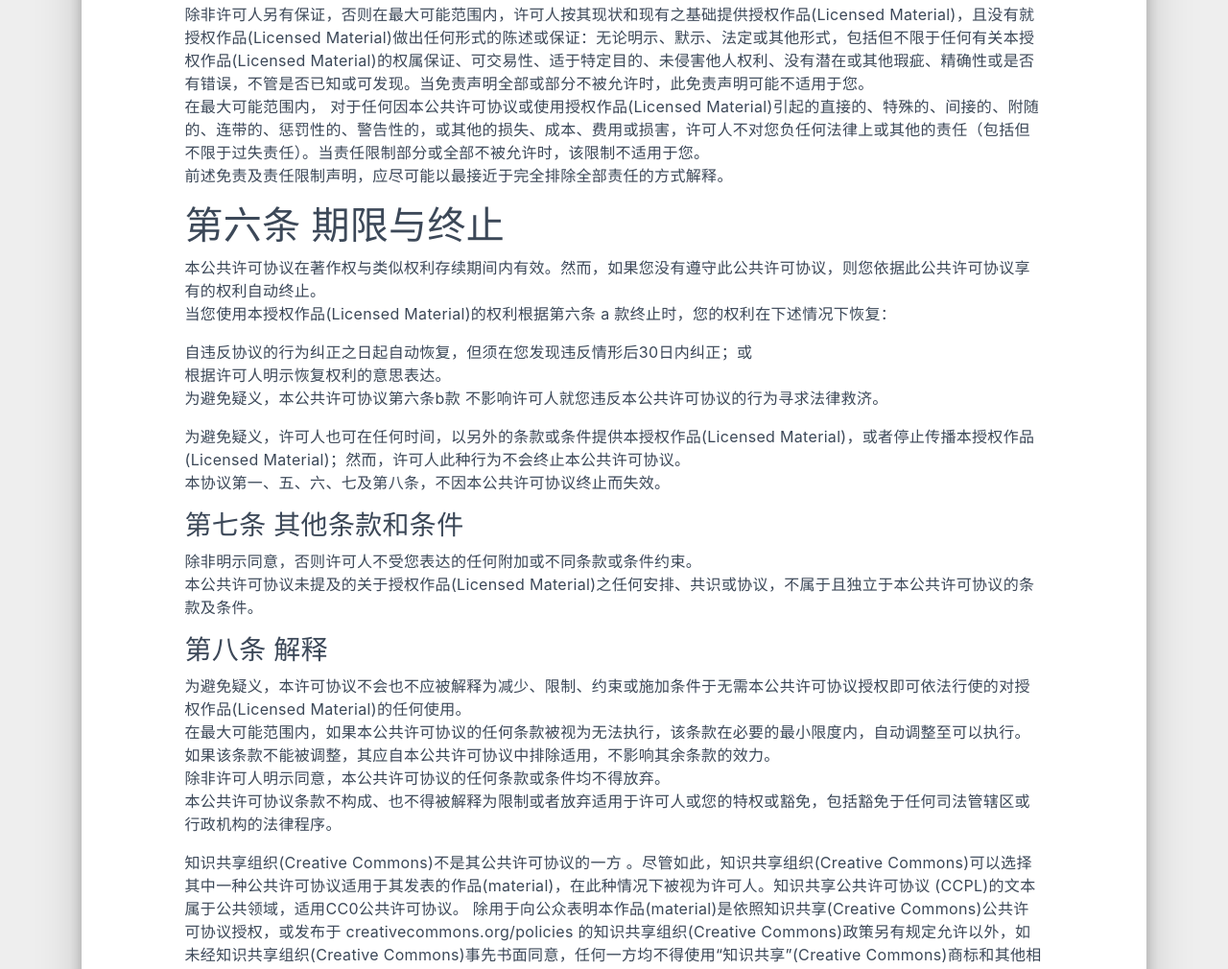
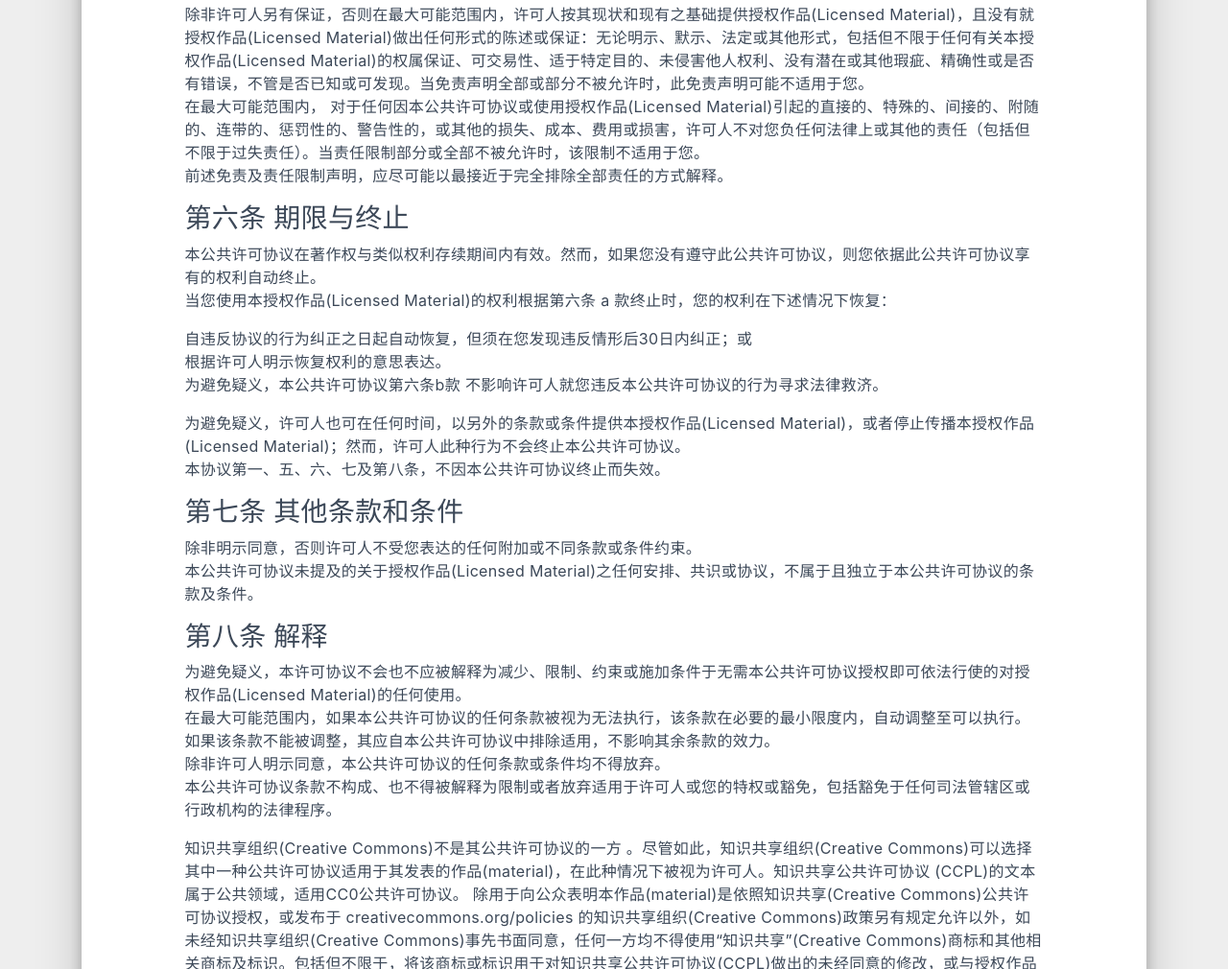
Before and after one commit to moecat-found/moecat-found.github.io, a website: page copyright/index.html in a window 1280 px wide. Shown: the part 3212-4222 px from the top of the page at 96% size. Drawn offline with nearby package versions, Linux system fonts and the light colour scheme; some packages are replaced by stand-ins of ours; no server answers; a script that the page names is missing; a small style sheet from the web is missing.

Commit message:
Site updated: 2024-07-20 20:10:18

```diff
--- a/copyright/index.html
+++ b/copyright/index.html
@@ -24,7 +24,7 @@
 <meta property="og:description" content="版权协议本站所有原创文章采用 CC BY-NC-SA 4.0 许可协议 通过行使本协议所授予的权利（定义如下），您接受并同意受到知识共享(Creative Commons)署名—非商业性使用—相同方式共享4.0国际公共许可协议（以下简称“本公共许可协议”）的约束。从合同解释的角度来看，您获得授权的对价是接受本协议的条款，许可人授予您这些权利的对价是可以通过采用本协议条款发布授权作品(materia">
 <meta property="og:locale" content="zh_CN">
 <meta property="article:published_time" content="2024-07-20T11:36:12.000Z">
-<meta property="article:modified_time" content="2024-07-20T11:59:05.185Z">
+<meta property="article:modified_time" content="2024-07-20T12:08:12.087Z">
 <meta property="article:author" content="MoecatFound君">
 <meta property="article:tag" content="MoecatFound君">
 <meta name="twitter:card" content="summary_large_image">
@@ -274,7 +274,7 @@
 <p>为避免疑义， 第二条 a 款第(1) 项授权您， 仅限于以非商业性目的，摘录、再利用、复制和分享全部或绝大部分数据库资料；<br>如果您将数据库资料的全部或绝大部分纳入您享有数据库特别权利的另一数据库，则您享有数据库特别权利的该数据库（而非其中的单个内容）视为演绎作品(Adapted Material)，适用第三条b款的要求；<br>如果您分享全部或大部分该数据库的资料，您必须遵守 第三条 a 款 规定的条件。</p>
 <p><strong>为避免疑义，当协议所授予的权利包含其他著作权与类似权利时，第四条补充且不取代本公共许可协议所规定的您的义务。</strong></p>
 <h3 id="第五条-免责声明及责任限制条款"><a href="#第五条-免责声明及责任限制条款" class="headerlink" title="第五条 免责声明及责任限制条款"></a>第五条 免责声明及责任限制条款</h3><p>除非许可人另有保证，否则在最大可能范围内，许可人按其现状和现有之基础提供授权作品(Licensed Material)，且没有就授权作品(Licensed Material)做出任何形式的陈述或保证：无论明示、默示、法定或其他形式，包括但不限于任何有关本授权作品(Licensed Material)的权属保证、可交易性、适于特定目的、未侵害他人权利、没有潜在或其他瑕疵、精确性或是否有错误，不管是否已知或可发现。当免责声明全部或部分不被允许时，此免责声明可能不适用于您。<br>在最大可能范围内， 对于任何因本公共许可协议或使用授权作品(Licensed Material)引起的直接的、特殊的、间接的、附随的、连带的、惩罚性的、警告性的，或其他的损失、成本、费用或损害，许可人不对您负任何法律上或其他的责任（包括但不限于过失责任）。当责任限制部分或全部不被允许时，该限制不适用于您。<br>前述免责及责任限制声明，应尽可能以最接近于完全排除全部责任的方式解释。</p>
-<h1 id="第六条-期限与终止"><a href="#第六条-期限与终止" class="headerlink" title="第六条 期限与终止"></a>第六条 期限与终止</h1><p>本公共许可协议在著作权与类似权利存续期间内有效。然而，如果您没有遵守此公共许可协议，则您依据此公共许可协议享有的权利自动终止。<br>当您使用本授权作品(Licensed Material)的权利根据第六条 a 款终止时，您的权利在下述情况下恢复：</p>
+<h3 id="第六条-期限与终止"><a href="#第六条-期限与终止" class="headerlink" title="第六条 期限与终止"></a>第六条 期限与终止</h3><p>本公共许可协议在著作权与类似权利存续期间内有效。然而，如果您没有遵守此公共许可协议，则您依据此公共许可协议享有的权利自动终止。<br>当您使用本授权作品(Licensed Material)的权利根据第六条 a 款终止时，您的权利在下述情况下恢复：</p>
 <p>自违反协议的行为纠正之日起自动恢复，但须在您发现违反情形后30日内纠正；或<br>根据许可人明示恢复权利的意思表达。<br>为避免疑义，本公共许可协议第六条b款 不影响许可人就您违反本公共许可协议的行为寻求法律救济。</p>
 <p>为避免疑义，许可人也可在任何时间，以另外的条款或条件提供本授权作品(Licensed Material)，或者停止传播本授权作品(Licensed Material)；然而，许可人此种行为不会终止本公共许可协议。<br>本协议第一、五、六、七及第八条，不因本公共许可协议终止而失效。</p>
 <h3 id="第七条-其他条款和条件"><a href="#第七条-其他条款和条件" class="headerlink" title="第七条 其他条款和条件"></a>第七条 其他条款和条件</h3><p>除非明示同意，否则许可人不受您表达的任何附加或不同条款或条件约束。<br>本公共许可协议未提及的关于授权作品(Licensed Material)之任何安排、共识或协议，不属于且独立于本公共许可协议的条款及条件。</p>
```
